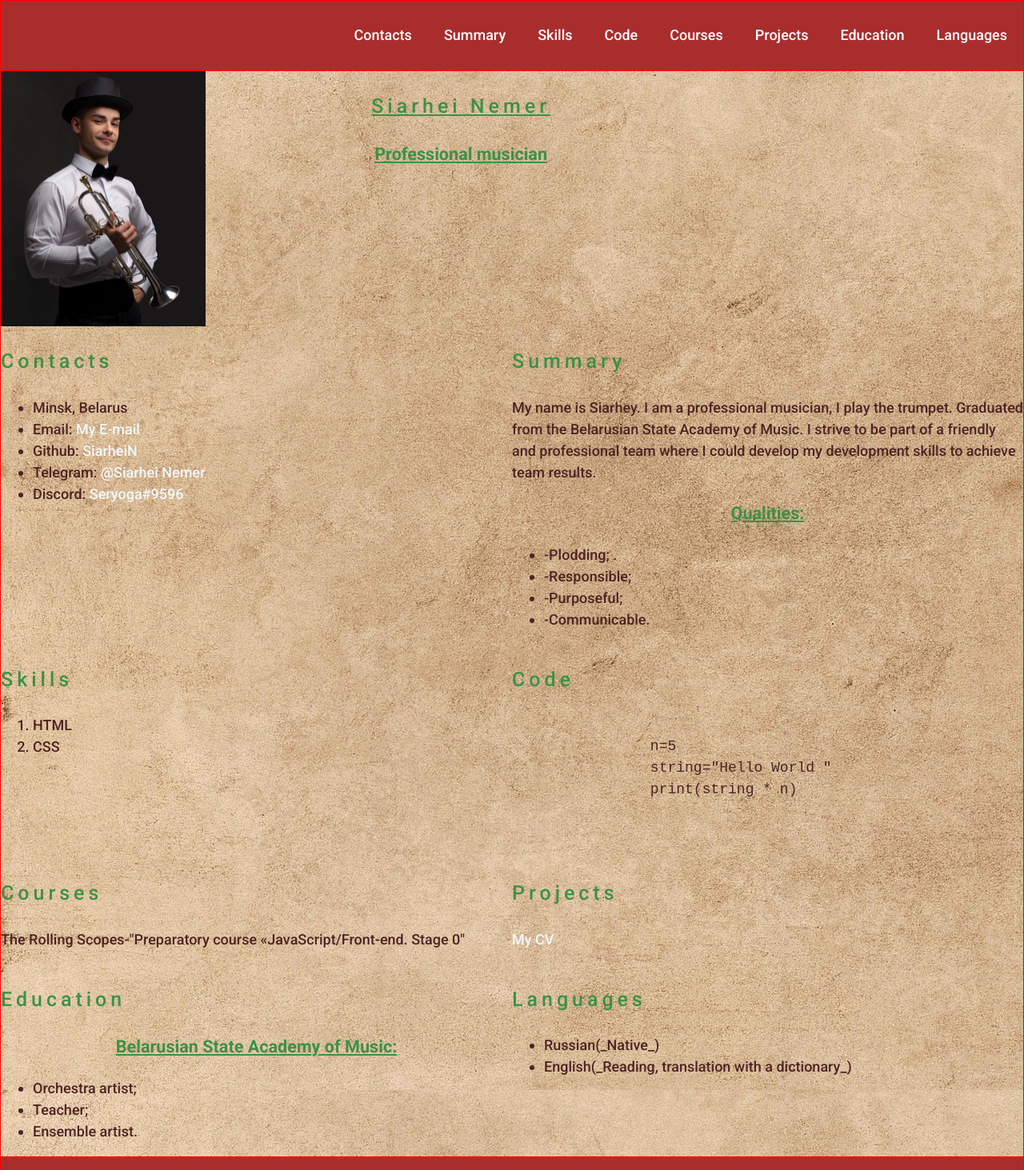
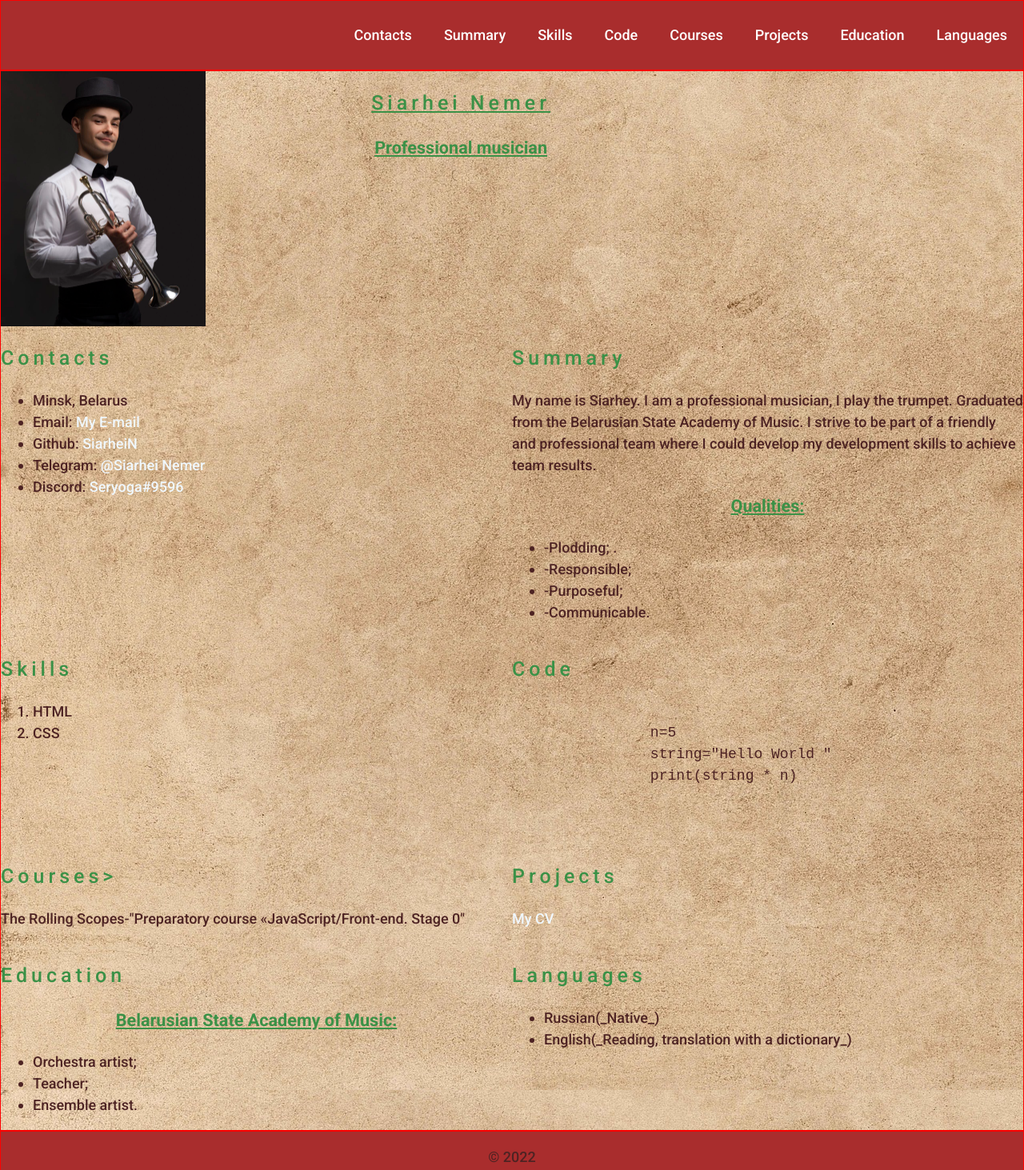
Before and after one commit to SiarheiN/rsschool-cv, a plain HTML site: page index.html in a window 1280 px wide. Shown: the top 1463 px of the page at 80% size. Drawn offline with Linux system fonts and the light colour scheme.

Commit message:
fix:change Element

```diff
--- a/index.html
+++ b/index.html
@@ -48,11 +48,11 @@
       <div class="container main-container">
         <img src="assets/img/photo.jpg" alt="SN" />
         <section class="section" id="profile">
-          <h1 class="section-title"><p>Siarhei Nemer</p></h1>
-          <h3 class="section-subtitle"><p>Professional musician</p></h3>
+          <h1 class="section-title">Siarhei Nemer</h1>
+          <h3 class="section-subtitle">Professional musician</h3>
         </section>
         <section class="section" id="contacts">
-          <h2 class="section-title"><p>Contacts</p></h2>
+          <h2 class="section-title">Contacts</h2>
           <ul class="section-list">
             <li class="section-item contacts-item">Minsk, Belarus</li>
             <li class="section-item contacts-item">
@@ -78,7 +78,7 @@
           </ul>
         </section>
         <section class="section" id="summary">
-          <h2 class="section-title"><p>Summary</p></h2>
+          <h2 class="section-title">Summary</h2>
           <p>
             My name is Siarhey. I am a professional musician, I play the
             trumpet. Graduated from the Belarusian State Academy of Music. I
@@ -94,14 +94,14 @@
           </ul>
         </section>
         <section class="section" id="skills">
-          <h2 class="section-title"><p>Skills</p></h2>
+          <h2 class="section-title">Skills</h2>
           <ol class="section-list">
             <li class="section-item skills-item">HTML</li>
             <li class="section-item skils-item">CSS</li>
           </ol>
         </section>
         <section class="section" id="code">
-          <h2 class="section-title"><p>Code</p></h2>
+          <h2 class="section-title">Code</h2>
           <pre class="pre">
             <code>
                 n=5
@@ -111,20 +111,20 @@
           </pre>
         </section>
         <section class="section" id="courses">
-          <h2 class="section-title"><p>Courses</p></h2>
+          <h2 class="section-title">Courses></h2>
           <p>
             The Rolling Scopes-"Preparatory course «JavaScript/Front-end. Stage
             0"
           </p>
         </section>
         <section class="section" id="projects">
-          <h2 class="section-title"><p>Projects</p></h2>
+          <h2 class="section-title">Projects</h2>
           <a href="https://github.com/SiarheiN/rsschool-cv" title="projects"
             >My CV</a
           >
         </section>
         <section class="section" id="education">
-          <h2 class="section-title"><p>Education</p></h2>
+          <h2 class="section-title">Education</h2>
           <a href="https://bgam.by/"
             ><h3 class="section-subtitle">
               Belarusian State Academy of Music:
@@ -137,7 +137,7 @@
           </ul>
         </section>
         <section class="section" id="languages">
-          <h2 class="section-title"><p>Languages</p></h2>
+          <h2 class="section-title">Languages</h2>
           <ul class="section-list">
             <li class="section-item languages-item">Russian(_Native_)</li>
             <li class="section-item languages-item">
```
